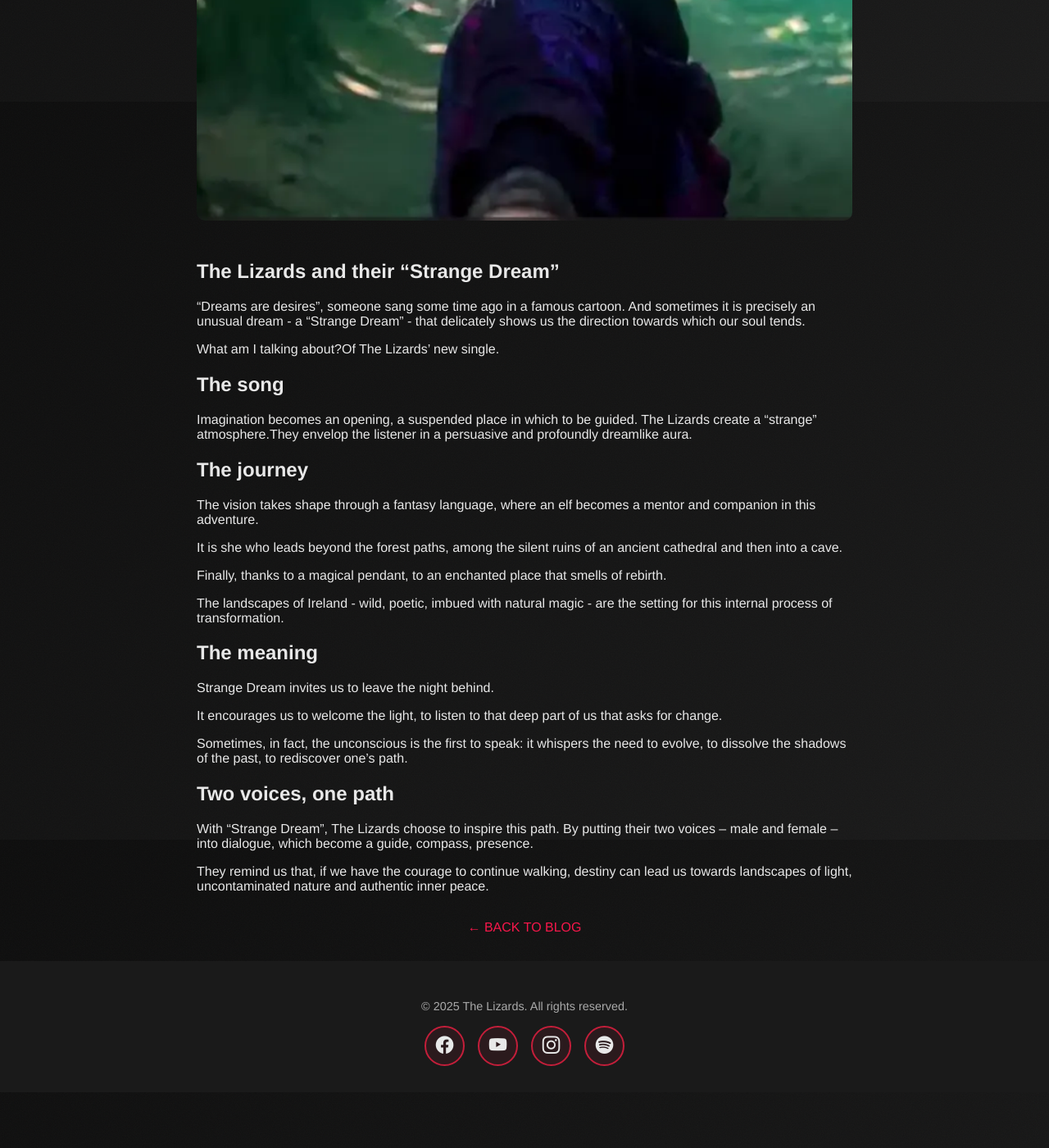
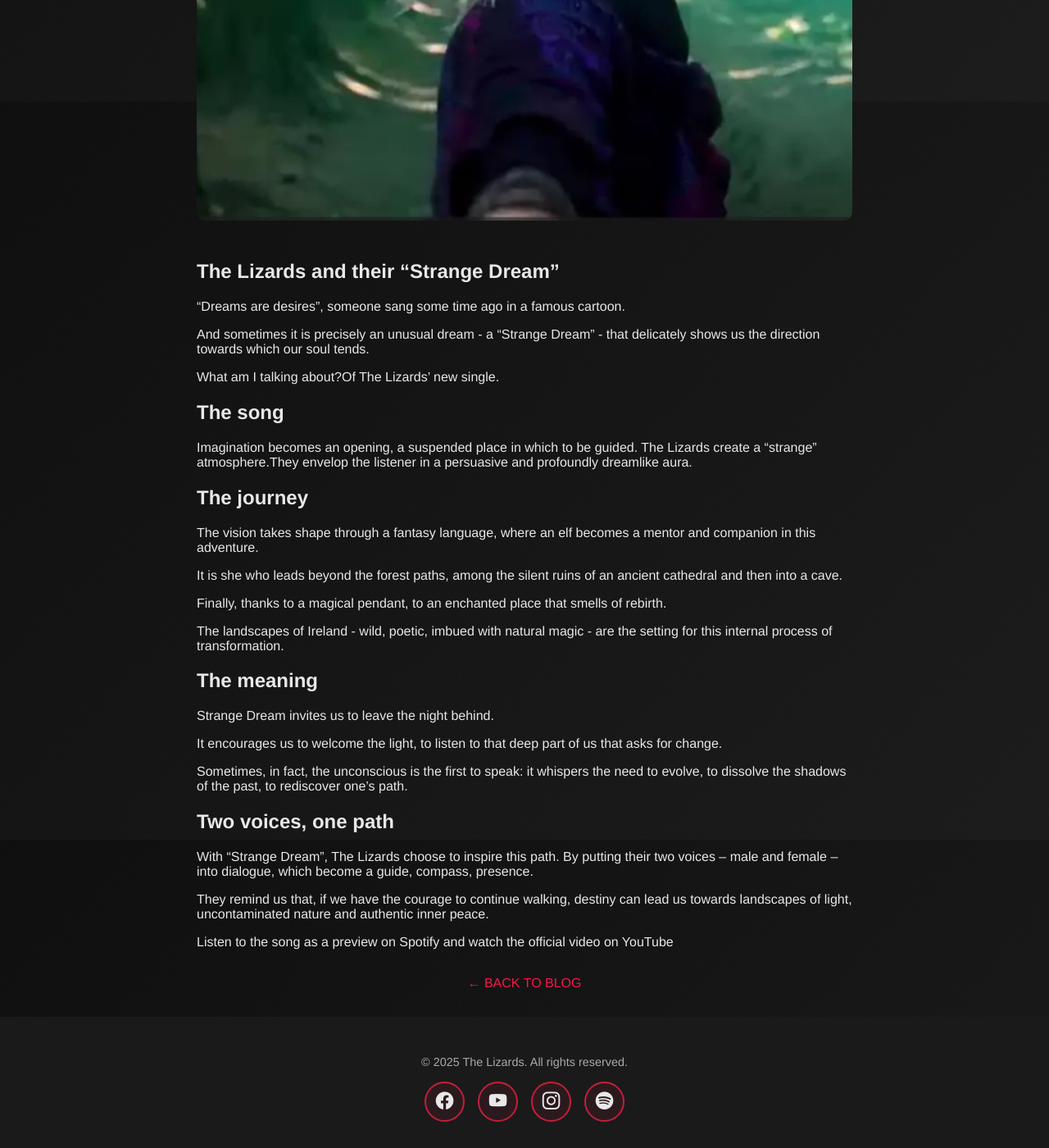
Before and after one commit to thelizberries/blog-thelizards-en, a Jekyll site: the page built from _posts/2025-12-12-strange-dream-a-guide-to-the-light-the-new-single-from-the-lizards.md, in a window 1280 px wide and 1400 px high, scrolled down 776 px. Shown: the whole window at 82% size. Built offline with Jekyll 4.4.1, drawn with Linux system fonts in a browser that asks for light colours; before the commit the page ends 2108 px from its top, so only the background shows below that.

Commit message:
Auto-translated new posts and sync images

```diff
--- a/_posts/2025-12-12-strange-dream-a-guide-to-the-light-the-new-single-from-the-lizards.md
+++ b/_posts/2025-12-12-strange-dream-a-guide-to-the-light-the-new-single-from-the-lizards.md
@@ -2,22 +2,26 @@
 layout: post
 title: "Strange Dream: A Guide to the Light - The new single from The Lizards"
 date: 2025-12-12
-description: "Meta Description: Lasciati guidare da un elfa in questo viaggio di trasformazione interiore in una cornice irlandese. "
+description: "Meta Description: Lasciati guidare da un elfa in questo viaggio di trasformazione interiore in una cornice irlandese."
 image: /assets/images/posts/Screenshot 1.webp
 original_file: "2025-12-12-strange-dream-una-guida-verso-la-luce-il-nuovo-singolo-dei-the-lizards.md"
 ---
 ## The Lizards and their “Strange Dream”
 
 “Dreams are desires”, someone sang some time ago in a famous cartoon.
+
+<!--more-->
+
 And sometimes it is precisely an unusual dream - a "Strange Dream" - that delicately shows us the direction towards which our soul tends.
 
 What am I talking about?Of The Lizards' new single.
 
 
-
 ## The song
 Imagination becomes an opening, a suspended place in which to be guided.
 The Lizards create a “strange” atmosphere.They envelop the listener in a persuasive and profoundly dreamlike aura.
+
+
 ## The journey
 The vision takes shape through a fantasy language, where an elf becomes a mentor and companion in this adventure.
 
@@ -27,6 +31,7 @@ Finally, thanks to a magical pendant, to an enchanted place that smells of rebir
 
 The landscapes of Ireland - wild, poetic, imbued with natural magic - are the setting for this internal process of transformation.
 
+
 ## The meaning
 Strange Dream invites us to leave the night behind.
 
@@ -34,12 +39,12 @@ It encourages us to welcome the light, to listen to that deep part of us that as
 
 Sometimes, in fact, the unconscious is the first to speak: it whispers the need to evolve, to dissolve the shadows of the past, to rediscover one's path.
 
+
 ## Two voices, one path
-
-
 
 With “Strange Dream”, The Lizards choose to inspire this path.
 By putting their two voices – male and female – into dialogue, which become a guide, compass, presence.
 
 They remind us that, if we have the courage to continue walking, destiny can lead us towards landscapes of light, uncontaminated nature and authentic inner peace.
-<!--more-->
+
+Listen to the song as a preview on [Spotify](https://open.spotify.com/track/4m0zBlX768a45bFDQsTiIC?si=HZO_NRgbQ4KILGmLFMjToQ) and watch the official video on [YouTube](https://youtu.be/J5zimQWIO0Y?si=3Z7TYfQyHunqBRsb)
```
Also changed, not shown: _posts/2025-11-09-welcome-to-the-lizards-blog.md (+1 -1 lines).
